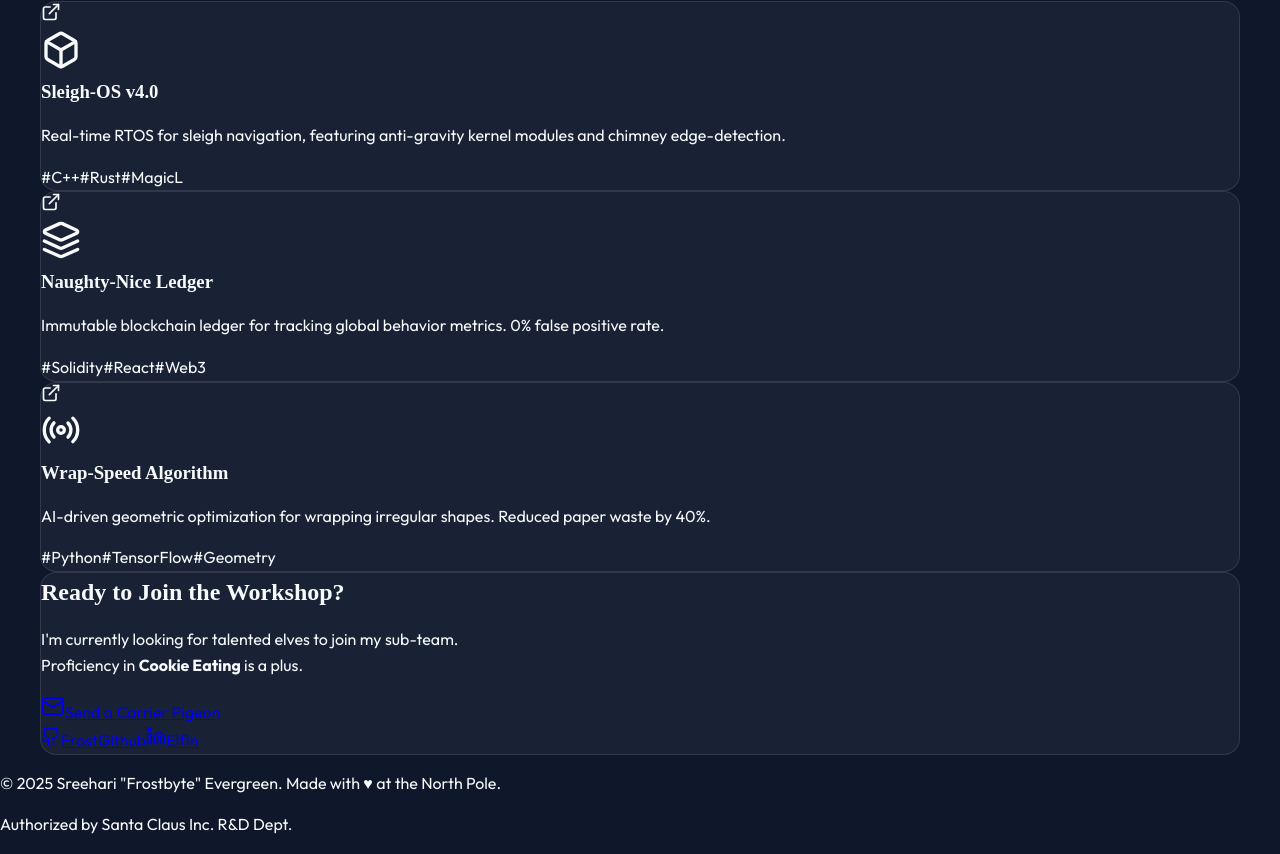
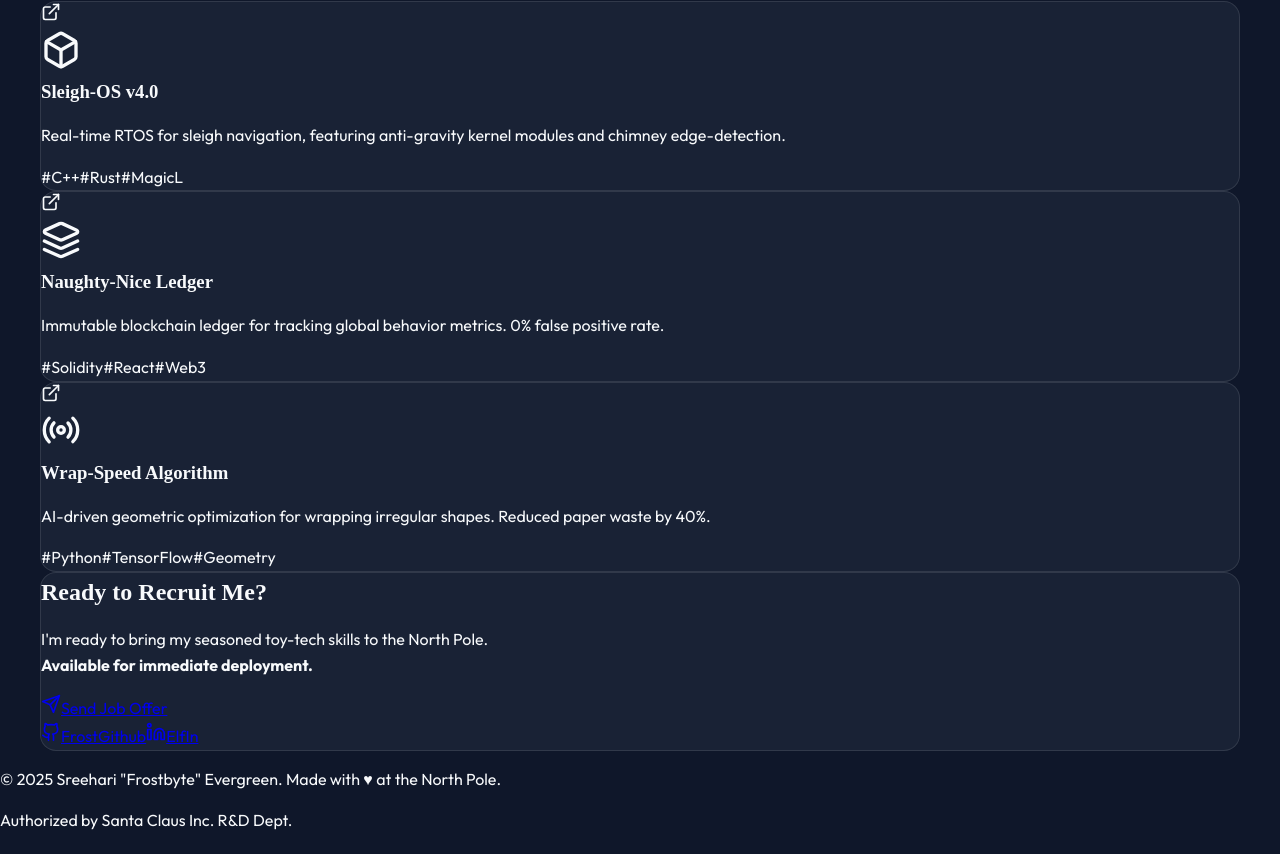
Before and after one commit to sreehari0418-prog/santa-elf-portfolio, a React (Vite) app: page / in a window 1280 px wide. Shown: the part 1234-2088 px from the top of the page. Built offline with nearby package versions, Linux system fonts and the light colour scheme; a web font is replaced by a local one.

Commit message:
Update Contact section: Applying for job instead of hiring

```diff
--- a/src/components/Contact.jsx
+++ b/src/components/Contact.jsx
@@ -9,15 +9,15 @@ const Contact = () => {
                     {/* Decorative glow */}
                     <div className="absolute top-0 left-1/2 -translate-x-1/2 w-1/2 h-1/2 bg-primary/20 blur-[100px] pointer-events-none"></div>
 
-                    <h2 className="text-5xl font-heading mb-6">Ready to Join the Workshop?</h2>
+                    <h2 className="text-5xl font-heading mb-6">Ready to Recruit Me?</h2>
                     <p className="text-xl text-text-muted mb-8">
-                        I'm currently looking for talented elves to join my sub-team. <br />
-                        Proficiency in <strong>Cookie Eating</strong> is a plus.
+                        I'm ready to bring my seasoned toy-tech skills to the North Pole. <br />
+                        <strong>Available for immediate deployment.</strong>
                     </p>
 
-                    <a href="mailto:frostbyte@northpole.io" className="inline-flex items-center gap-3 px-8 py-4 bg-primary text-bg-dark rounded-full font-bold text-lg hover:bg-white hover:scale-105 transition-all mb-12">
-                        <Mail />
-                        Send a Carrier Pigeon
+                    <a href="mailto:santa@northpole.com?subject=Job Application: Sreehari Evergreen" className="inline-flex items-center gap-3 px-8 py-4 bg-primary text-bg-dark rounded-full font-bold text-lg hover:bg-white hover:scale-105 transition-all mb-12">
+                        <Send size={20} />
+                        Send Job Offer
                     </a>
 
                     <div className="flex justify-center gap-8 text-text-muted">
```
